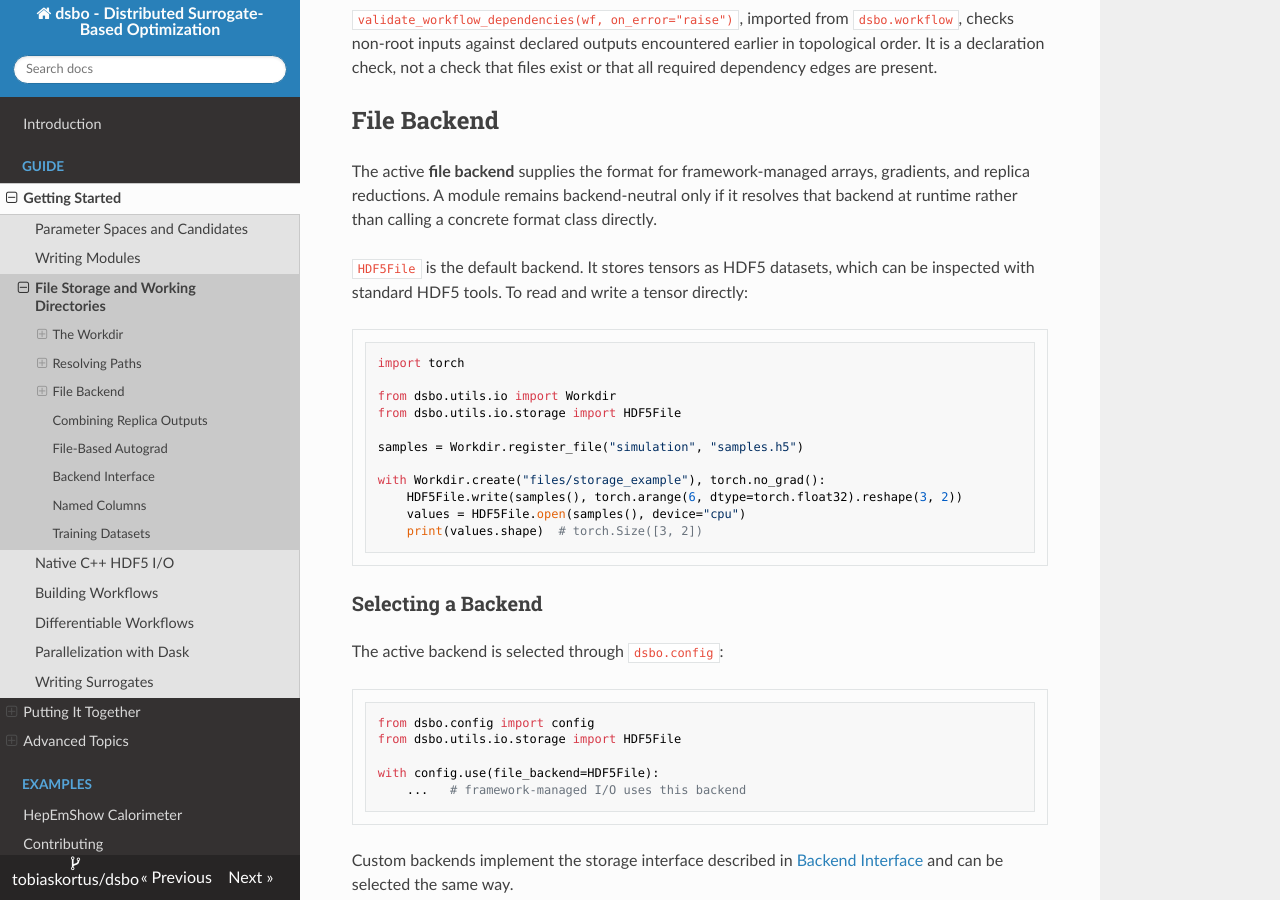
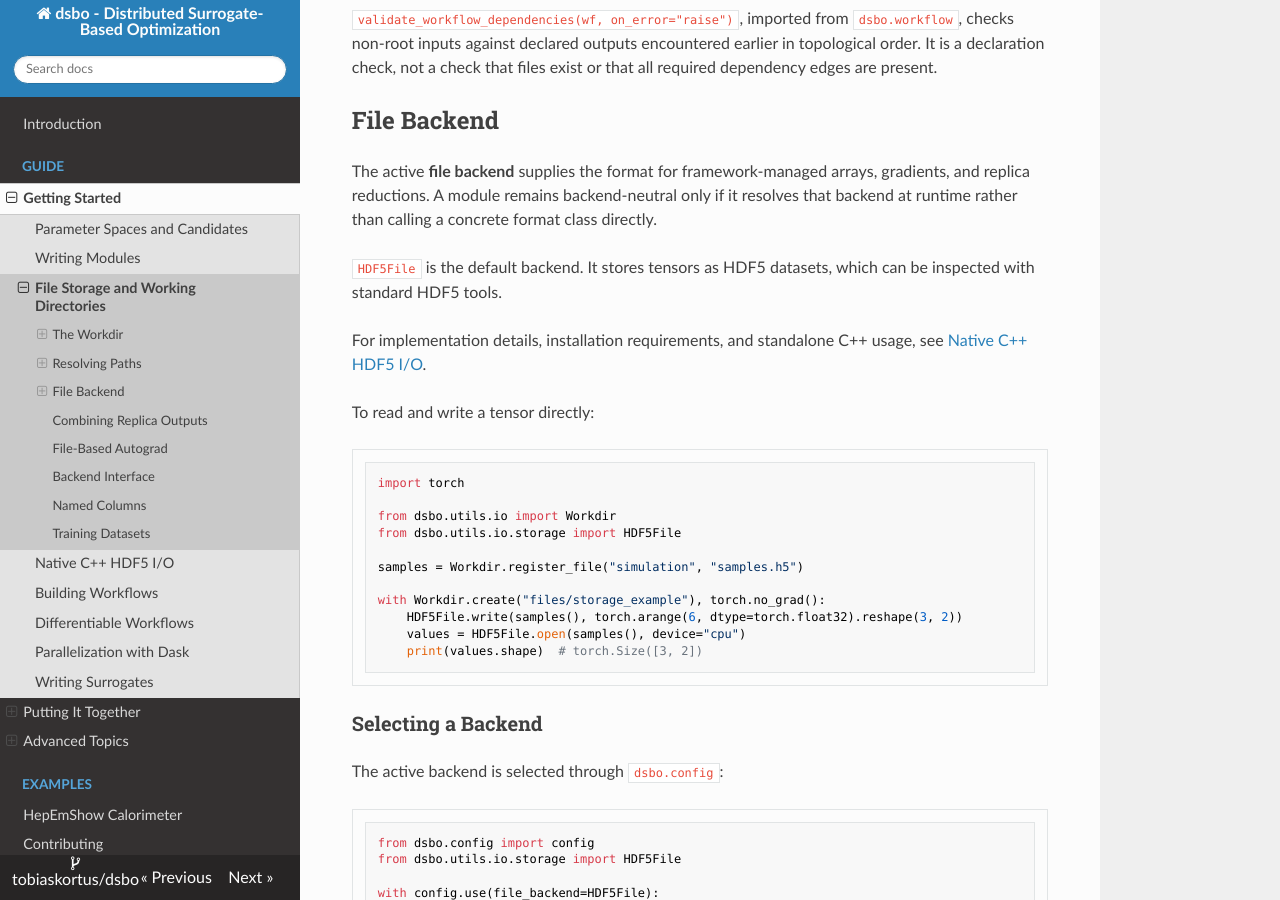
Before and after one commit to tobiaskortus/dsbo, an MkDocs documentation site: the page built from docs/guide/io.md, in a window 1280 px wide and 900 px high, scrolled down 2186 px. Built offline with MkDocs 1.6.1, drawn with Linux system fonts in a browser that asks for light colours; nearby versions of some CDN libraries.

Commit message:
Add cross-reference note in general I/O documentation to the native C++ implementation page

````diff
--- a/docs/guide/io.md
+++ b/docs/guide/io.md
@@ -70,7 +70,11 @@ File declarations describe what tasks read and write, but do not establish execu
 
 The active **file backend** supplies the format for framework-managed arrays, gradients, and replica reductions. A module remains backend-neutral only if it resolves that backend at runtime rather than calling a concrete format class directly.
 
-`HDF5File` is the default backend. It stores tensors as HDF5 datasets, which can be inspected with standard HDF5 tools. To read and write a tensor directly:
+`HDF5File` is the default backend. It stores tensors as HDF5 datasets, which can be inspected with standard HDF5 tools.
+
+For implementation details, installation requirements, and standalone C++ usage, see [Native C++ HDF5 I/O](native_io.md).
+
+To read and write a tensor directly:
 
 ```python
 import torch
````
